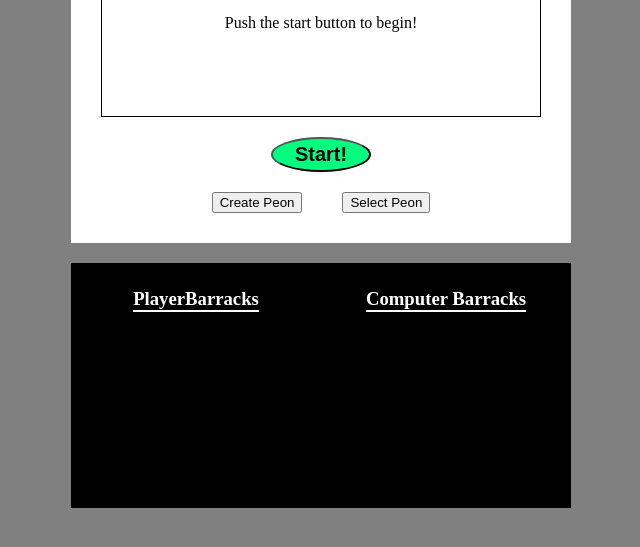
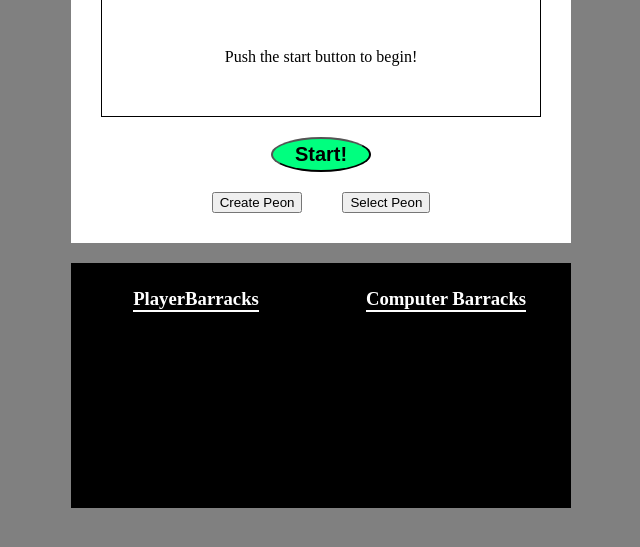
Before and after one commit to jcogs94/browser-game, a plain HTML site: page index.html in a window 1280 px wide. Shown: the part 115-662 px from the top of the page, without its empty margins (319-959 px from the left). Drawn offline with Linux system fonts and the light colour scheme.

Commit message:
output aligned

```diff
--- a/css/style.css
+++ b/css/style.css
@@ -5,7 +5,11 @@ body {
     background-color: gray;
   }
 
-#display {
+button {
+    cursor: pointer;
+}
+
+  #display {
     width: 500px;
     height: 700px;
     display: flex;
@@ -81,6 +85,13 @@ body {
     margin-top: auto;
 }
 
+#output {
+    display: flex;
+    justify-content: center;
+    align-content: center;
+    margin: auto;
+}
+
 #start-button {
     display: flex;
     font-size: 20px;
```
